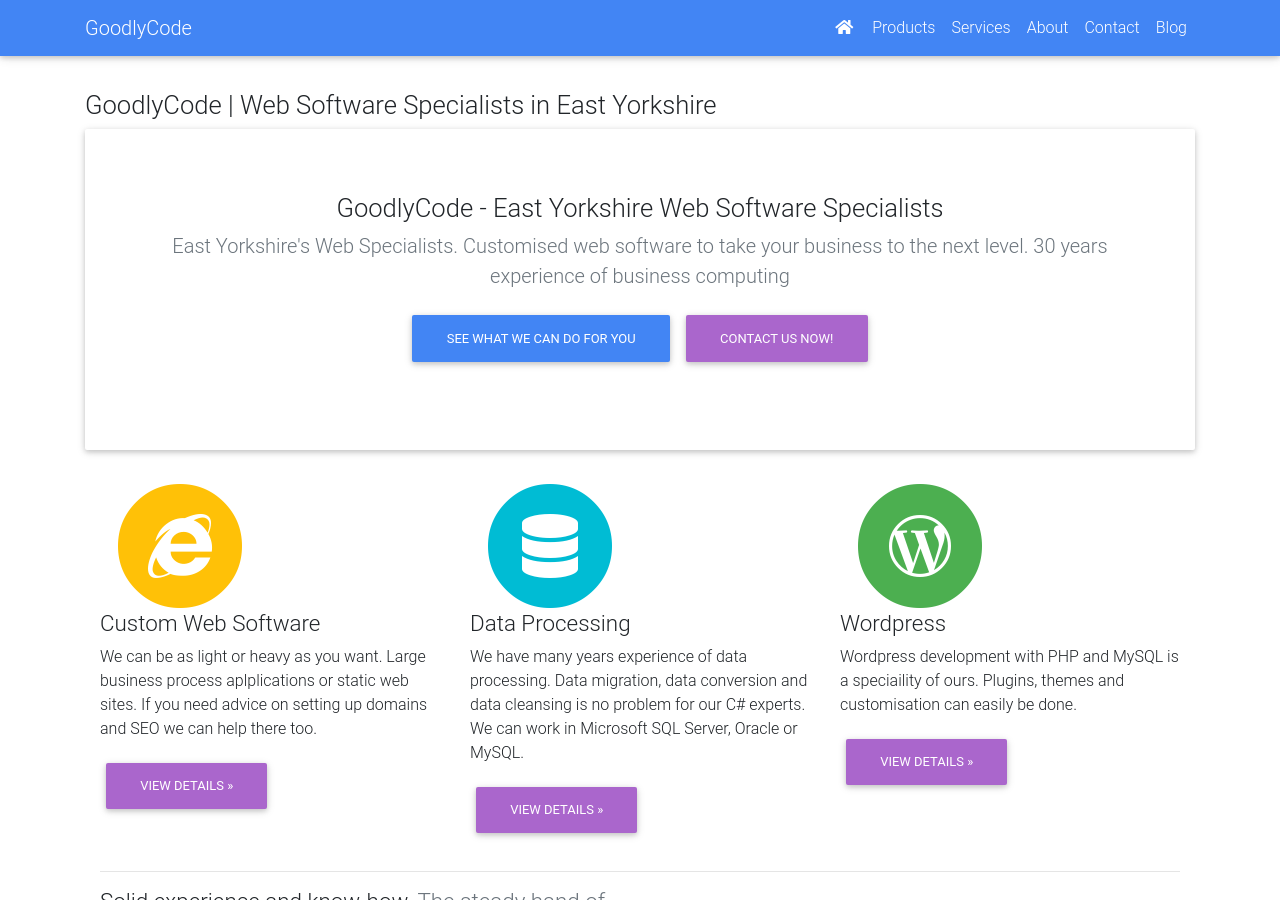
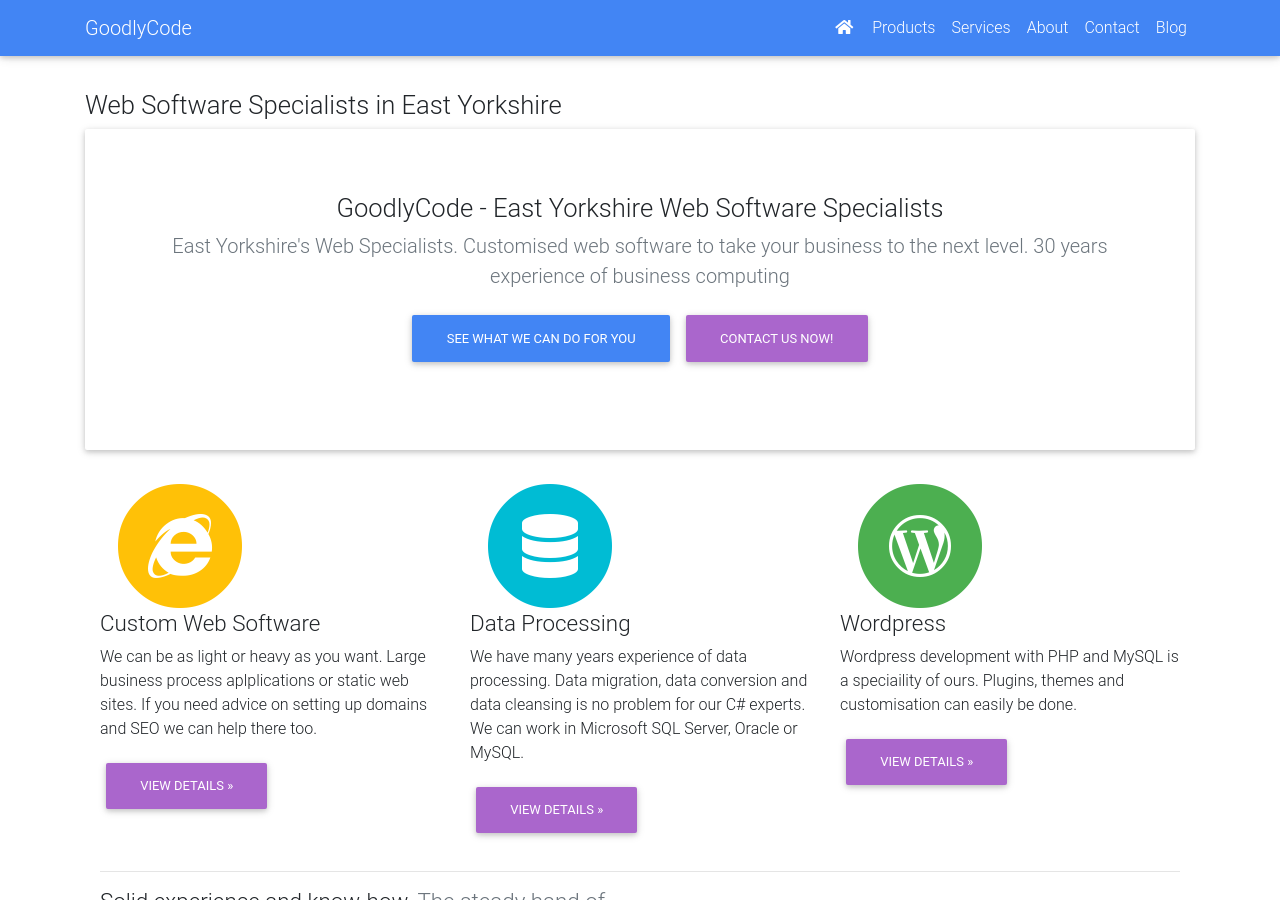
Before and after one commit to Grafrajohn/goodlycode.github.io, a Jekyll site: the page built from index.html, in a window 1280 px wide and 900 px high. Built offline with Jekyll 4.4.1, drawn with Linux system fonts in a browser that asks for light colours; nearby versions of some CDN libraries; the list of posts is cut into pages by our own code.

Commit message:
seo further

```diff
--- a/_includes/head.html
+++ b/_includes/head.html
@@ -10,7 +10,7 @@
         </script>
         <meta name="viewport" content="width=device-width, initial-scale=1, shrink-to-fit=no">
         <title>{% if page.title %}{{ page.title }} | {% endif %}{{ site.name }}</title>
-        <meta name="description" content="{{site.name}} | {% if page.description %}{{ page.description }}{% else %}{{ site.description }}{% endif %}"/>
+        <meta name="description" content="{{site.name}} - {% if page.description %}{{ page.description }}{% else %}{{ site.description }}{% endif %}"/>
         <meta name="author" content="{{site.author}}"/>
         <link rel="author" href="humans.txt"/>
         <!-- Bootstrap 4 core -->
--- a/about.html
+++ b/about.html
@@ -1,6 +1,6 @@
 ---
 layout: page
-title: About GoodlyCode | East Yorkshire Web Software Specialists
+title: East Yorkshire Web Software Specialists
 description: GoodlyCode - East Yorkshire's Web Software Specialists
 permalink: about.html
 ---
--- a/contact.html
+++ b/contact.html
@@ -1,7 +1,7 @@
 ---
 layout: page
-title: Contact GoodlyCode | East Yorkshire Web Software Specialists
-description: Talk to GoodlyCode - East Yorkshire's Web Software Specialists
+title: Contact Us | East Yorkshire Web Software Specialists
+description: Talk to us - East Yorkshire's Web Software Specialists
 permalink: contact.html
 ---
 <section>
--- a/index.html
+++ b/index.html
@@ -1,7 +1,7 @@
 ---
 layout: page
-title: GoodlyCode | Web Software Specialists in East Yorkshire
-description: GoodlyCode - Web Software Specialists in East Yorkshire.
+title: Web Software Specialists in East Yorkshire
+description: Web Software Specialists in East Yorkshire.
 permalink: index.html
 ---
       <section class="jumbotron text-center">
--- a/products.html
+++ b/products.html
@@ -1,7 +1,7 @@
 ---
 layout: page
-title: Web Software Products | GoodlyCode | East Yorkshire Web Software Specialists
-description: Web Software Products | GoodlyCode | East Yorkshire Web Software Specialists
+title: Web Software Products | East Yorkshire Web Software Specialists
+description: Web Software Products | East Yorkshire Web Software Specialists
 permalink: products.html
 ---
 <h1>Our Products</h1>
--- a/services.html
+++ b/services.html
@@ -1,6 +1,6 @@
 ---
 layout: page
-title: Business web software services | GoodlyCode | East Yorkshire
+title: Business web software services | East Yorkshire
 description: View our range of business web software services. East Yorkshire Business Web Software.
 permalink: services.html
 ---
```
